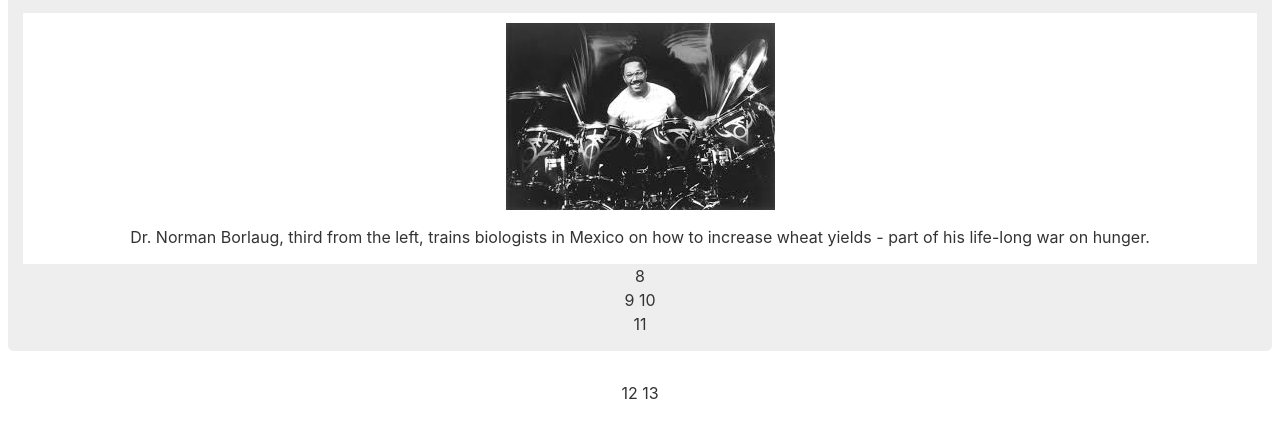
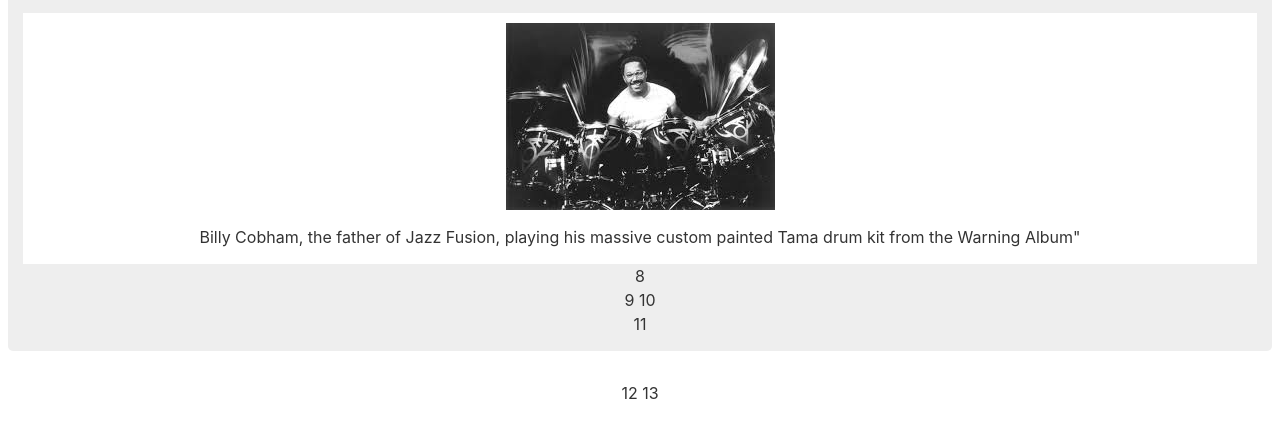
Before and after one commit to BobSears53/Bobs-Tribute, a plain HTML site: page index.html in a window 1280 px wide. Shown: the part 199-636 px from the top of the page. Drawn offline with Linux system fonts and the light colour scheme.

Commit message:
Added Caption

```diff
--- a/index.html
+++ b/index.html
@@ -14,8 +14,8 @@
           alt="Billy Cobham, the father of Jazz Fusion, playing his massive custom Tama's from the Warning Album"
         />
         <figcaption id="img-caption">
-          Dr. Norman Borlaug, third from the left, trains biologists in Mexico on
-          how to increase wheat yields - part of his life-long war on hunger.
+            Billy Cobham, the father of Jazz Fusion, playing his massive custom
+            painted Tama drum kit from the Warning Album"
         </figcaption>
       </figure>
  8 <section id="tribute-info">
```
